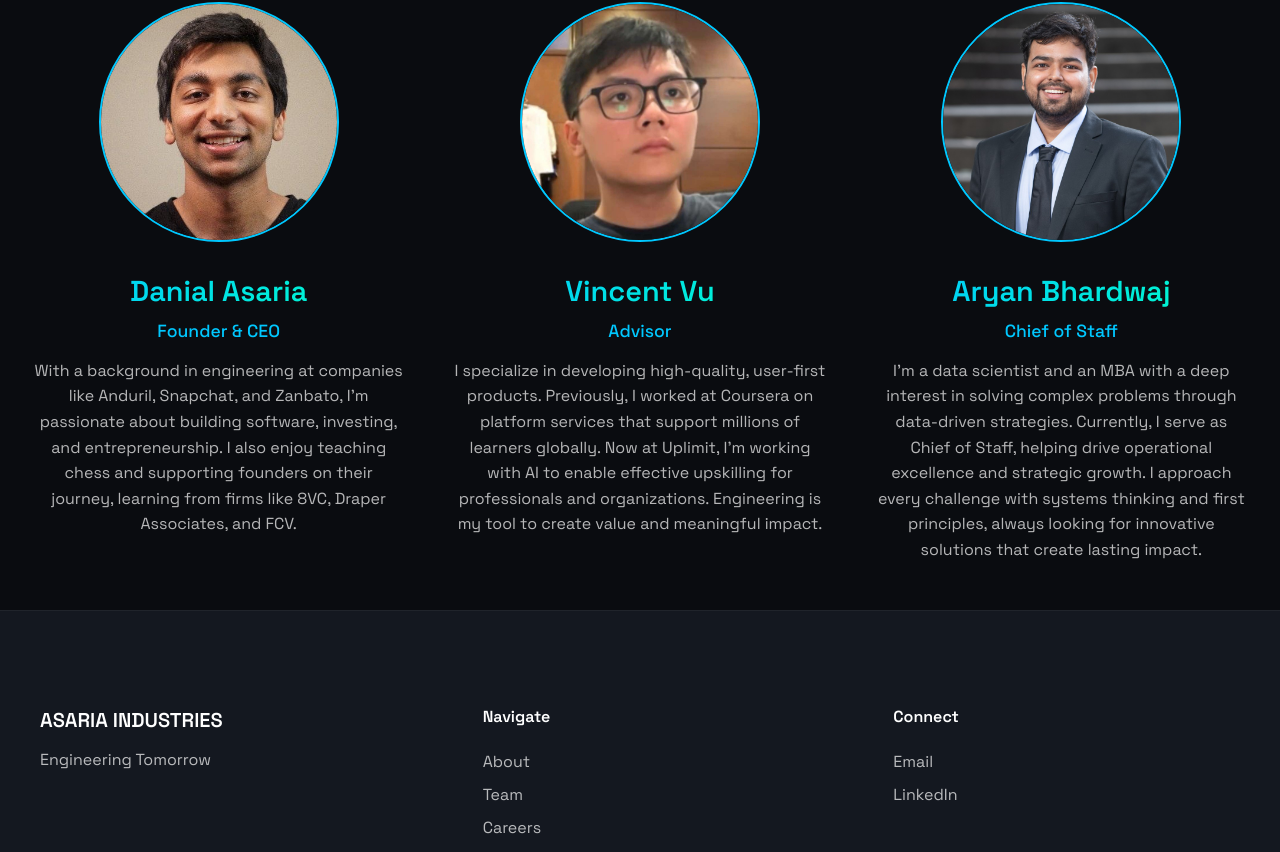
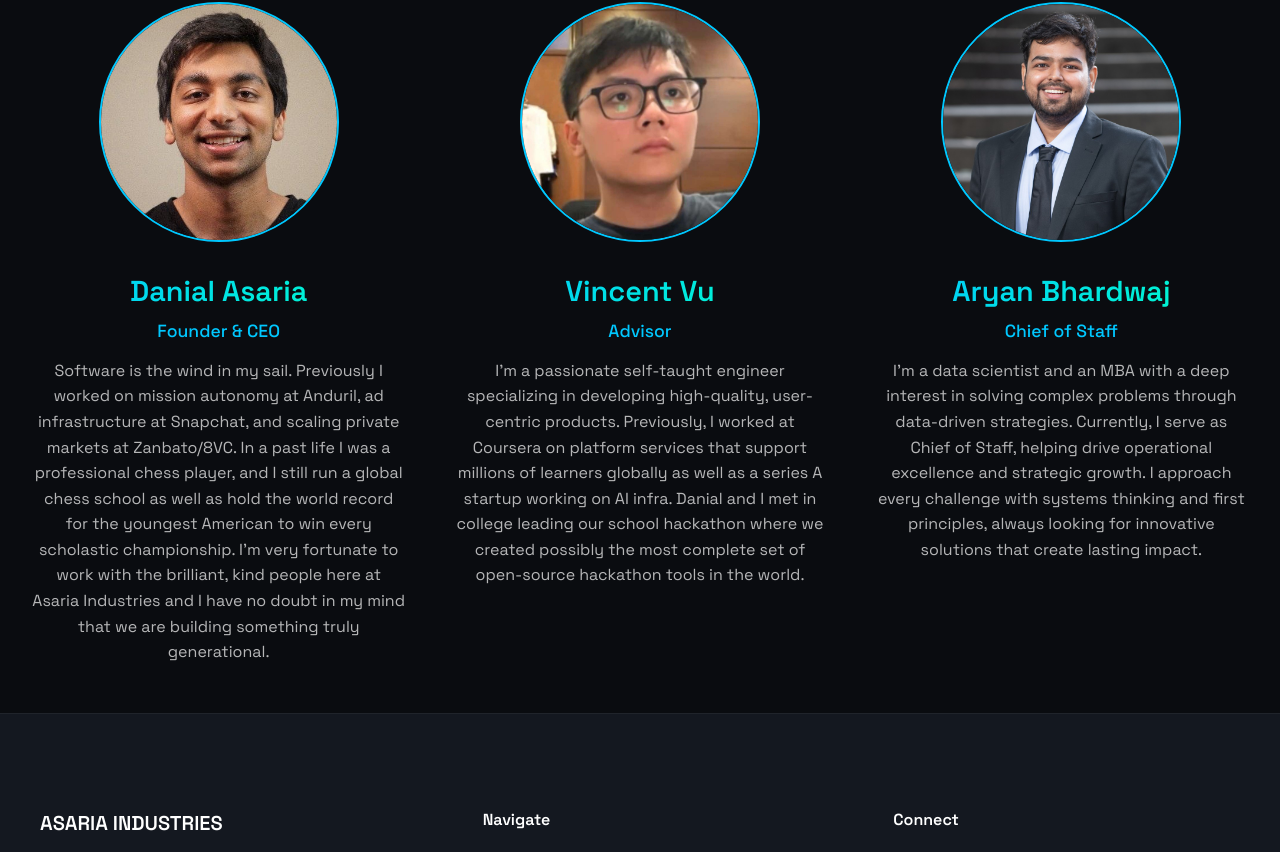
Before and after one commit to danialasaria/AsariaIndustriesEngineering, a Next.js app: page /team in a window 1280 px wide. Shown: the part 457-1309 px from the top of the page. Built offline with nearby package versions, Linux system fonts and the light colour scheme.

Commit message:
Updating

```diff
--- a/src/app/team/page.jsx
+++ b/src/app/team/page.jsx
@@ -36,7 +36,7 @@ export default function Team() {
           <div className="member-info">
             <h3>Danial Asaria<span className="bit-accent"></span></h3>
             <p className="member-title">Founder & CEO</p>
-            <p className="member-bio">With a background in engineering at companies like Anduril, Snapchat, and Zanbato, I'm passionate about building software, investing, and entrepreneurship. I also enjoy teaching chess and supporting founders on their journey, learning from firms like 8VC, Draper Associates, and FCV.</p>
+            <p className="member-bio">Software is the wind in my sail. Previously I worked on mission autonomy at Anduril, ad infrastructure at Snapchat, and scaling private markets at Zanbato/8VC. In a past life I was a professional chess player, and I still run a global chess school as well as hold the world record for the youngest American to win every scholastic championship. I'm very fortunate to work with the brilliant, kind people here at Asaria Industries and I have no doubt in my mind that we are building something truly generational.</p>
             <div className="member-links">
               <a href="https://www.linkedin.com/in/danial-asaria/" target="_blank" rel="noopener noreferrer">
                 <i className="fab fa-linkedin"></i>
@@ -60,7 +60,7 @@ export default function Team() {
           <div className="member-info">
             <h3>Vincent Vu<span className="bit-accent"></span></h3>
             <p className="member-title">Advisor</p>
-            <p className="member-bio">I specialize in developing high-quality, user-first products. Previously, I worked at Coursera on platform services that support millions of learners globally. Now at Uplimit, I'm working with AI to enable effective upskilling for professionals and organizations. Engineering is my tool to create value and meaningful impact.</p>
+            <p className="member-bio">I'm a passionate self-taught engineer specializing in developing high-quality, user-centric products. Previously, I worked at Coursera on platform services that support millions of learners globally as well as a series A startup working on AI infra. Danial and I met in college leading our school hackathon where we created possibly the most complete set of open-source hackathon tools in the world.</p>
             <div className="member-links">
               <a href="https://www.linkedin.com/in/vmvu/" target="_blank" rel="noopener noreferrer">
                 <i className="fab fa-linkedin"></i>
```
